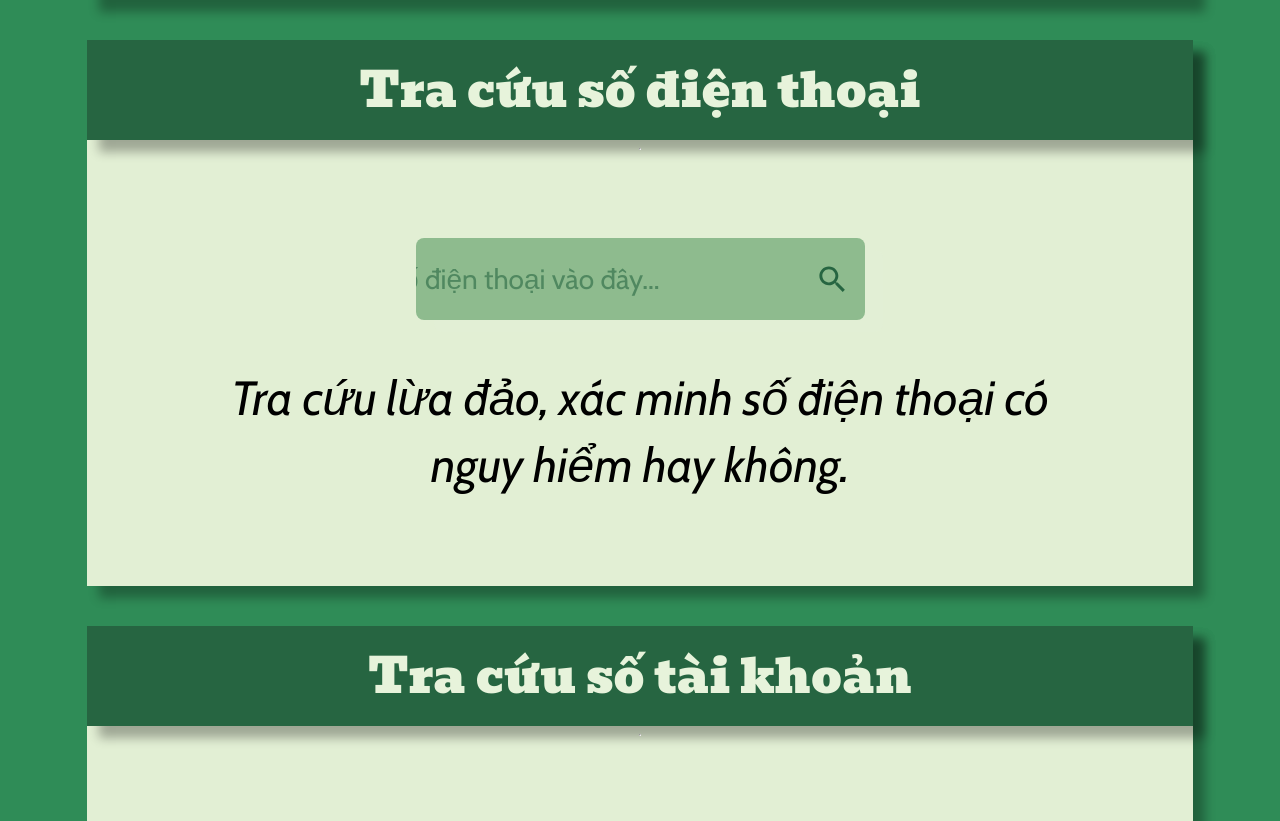
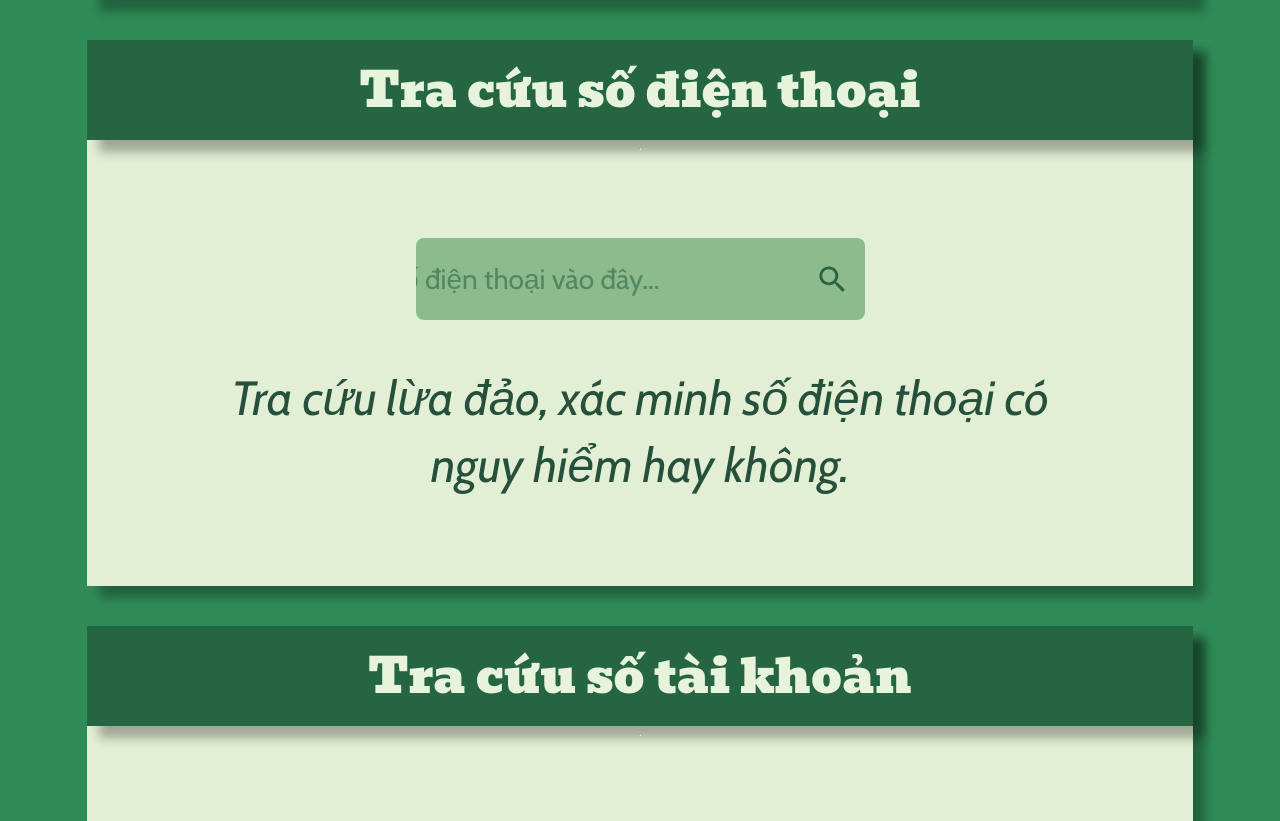
Before and after one commit to Akasha2306/tro-ly-an-toan-frontend, a plain HTML site: page tracuu.html in a window 1280 px wide. Shown: the part 920-1741 px from the top of the page. Drawn offline with nearby package versions, Linux system fonts and the light colour scheme.

Commit message:
Force rebuild CSS color fix

```diff
--- a/style.css
+++ b/style.css
@@ -326,7 +326,7 @@ h2 {
     position: relative;
     font-family: 'Cabin', sans-serif;
     font-size: 36pt;
-    color: ##26503b;
+    color: #26503b;
     font-style: italic;
     line-height: 1.4;
     margin-top: 20px;
```
